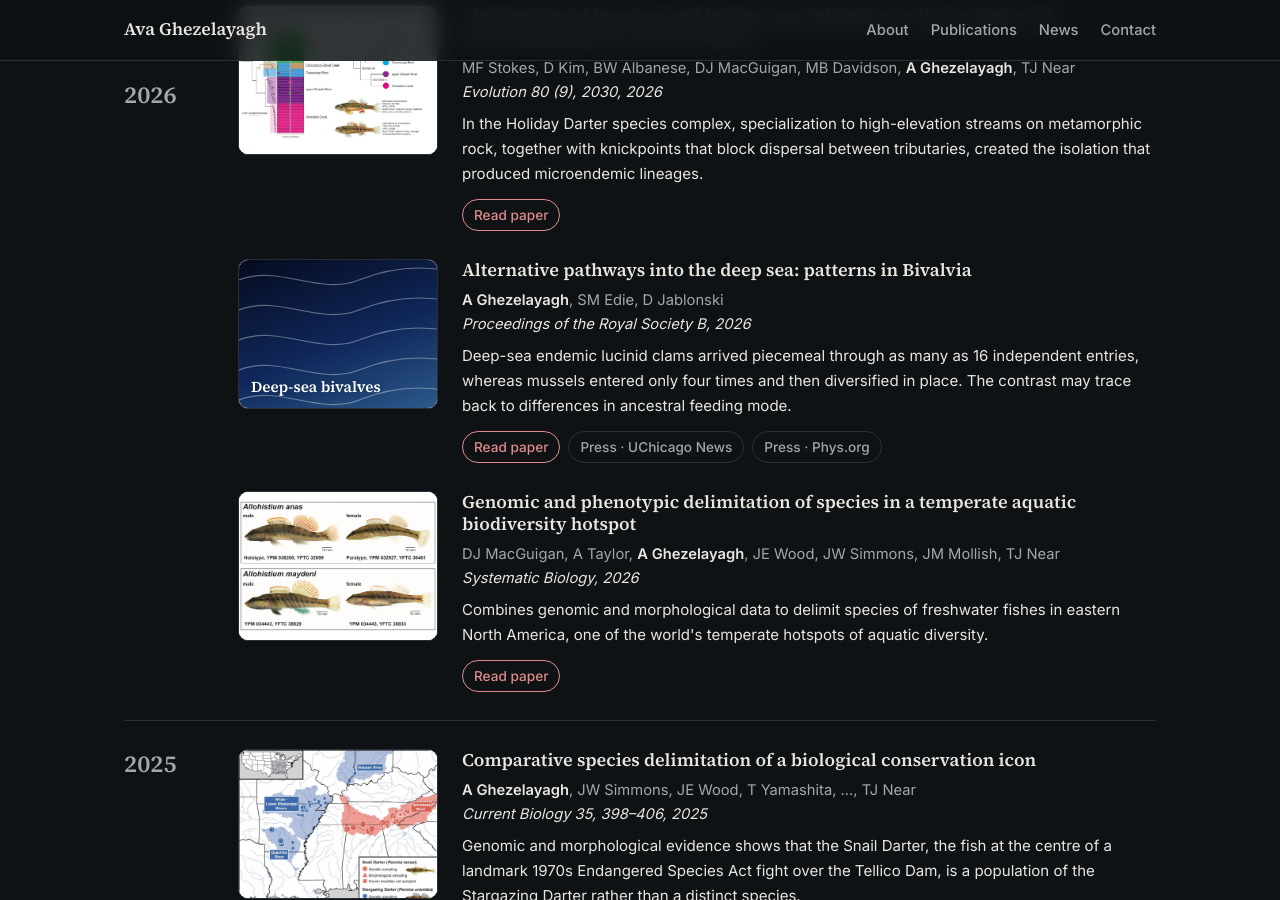
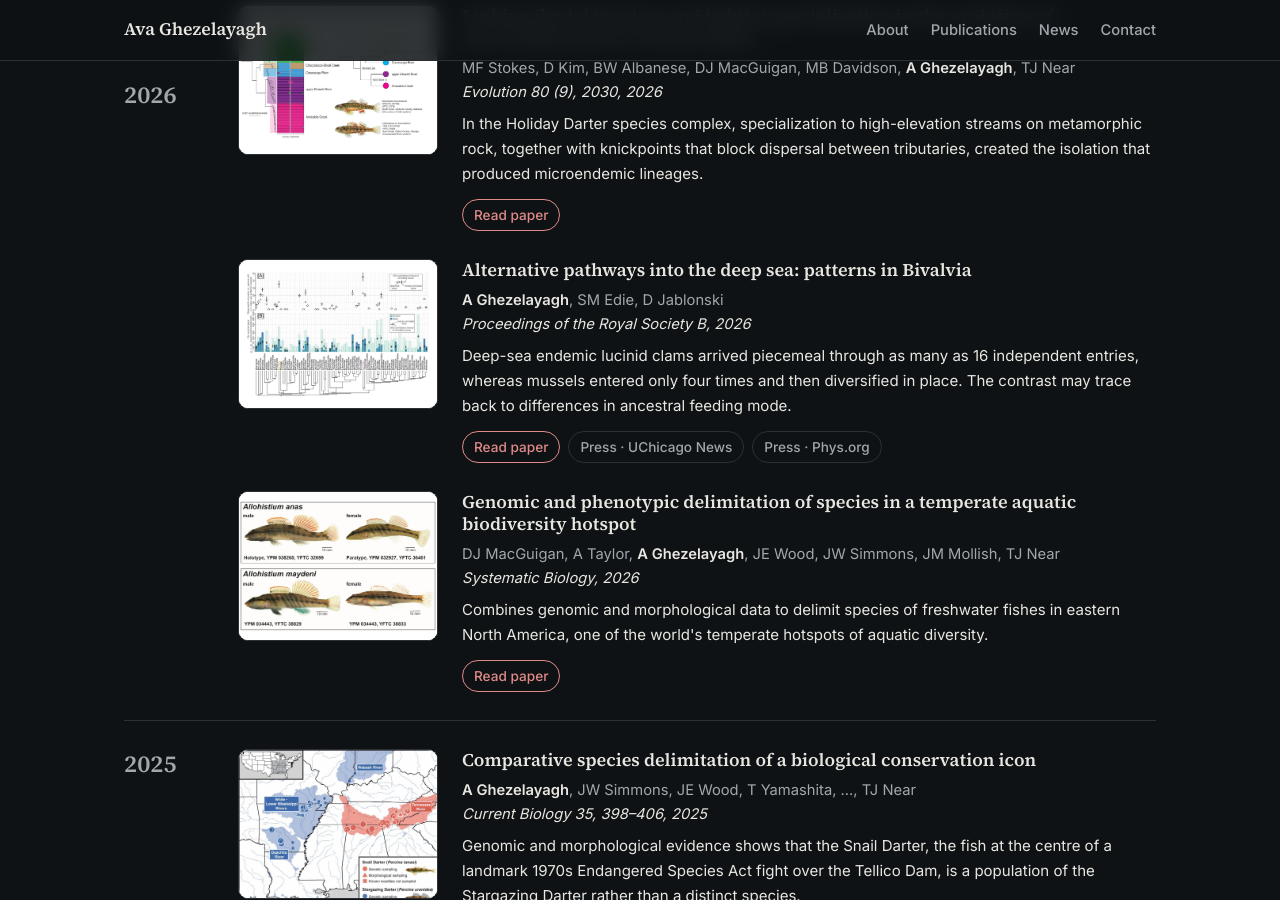
Before and after one commit to avaghezelayagh/avaghezelayagh.github.io, a Jekyll site: the page built from _pages/about.md, in a window 1280 px wide and 900 px high, scrolled down 1239 px. Built offline with Jekyll 4.4.1, drawn with Linux system fonts in a browser that asks for light colours.

Commit message:
Add figure thumbnail for the deep-sea bivalves paper
Co-Authored-By: Claude Opus 5.5 <noreply@anthropic.com>
Claude-Session: https://claude.ai/code/session_01NavsrmrboujjPYP3hBR3gT

```diff
--- a/_data/publications.yml
+++ b/_data/publications.yml
@@ -39,7 +39,7 @@
   year: 2026
   url: "https://pubmed.ncbi.nlm.nih.gov/41667109/"
   summary: "Deep-sea endemic lucinid clams arrived piecemeal through as many as 16 independent entries, whereas mussels entered only four times and then diversified in place. The contrast may trace back to differences in ancestral feeding mode."
-  image: ""
+  image: "/images/pubs/deep-sea-bivalves.jpg"
   cover: "Deep-sea bivalves"
   tone: deep
   press:
```
Also changed, not shown: images/pubs/deep-sea-bivalves.jpg (added).
